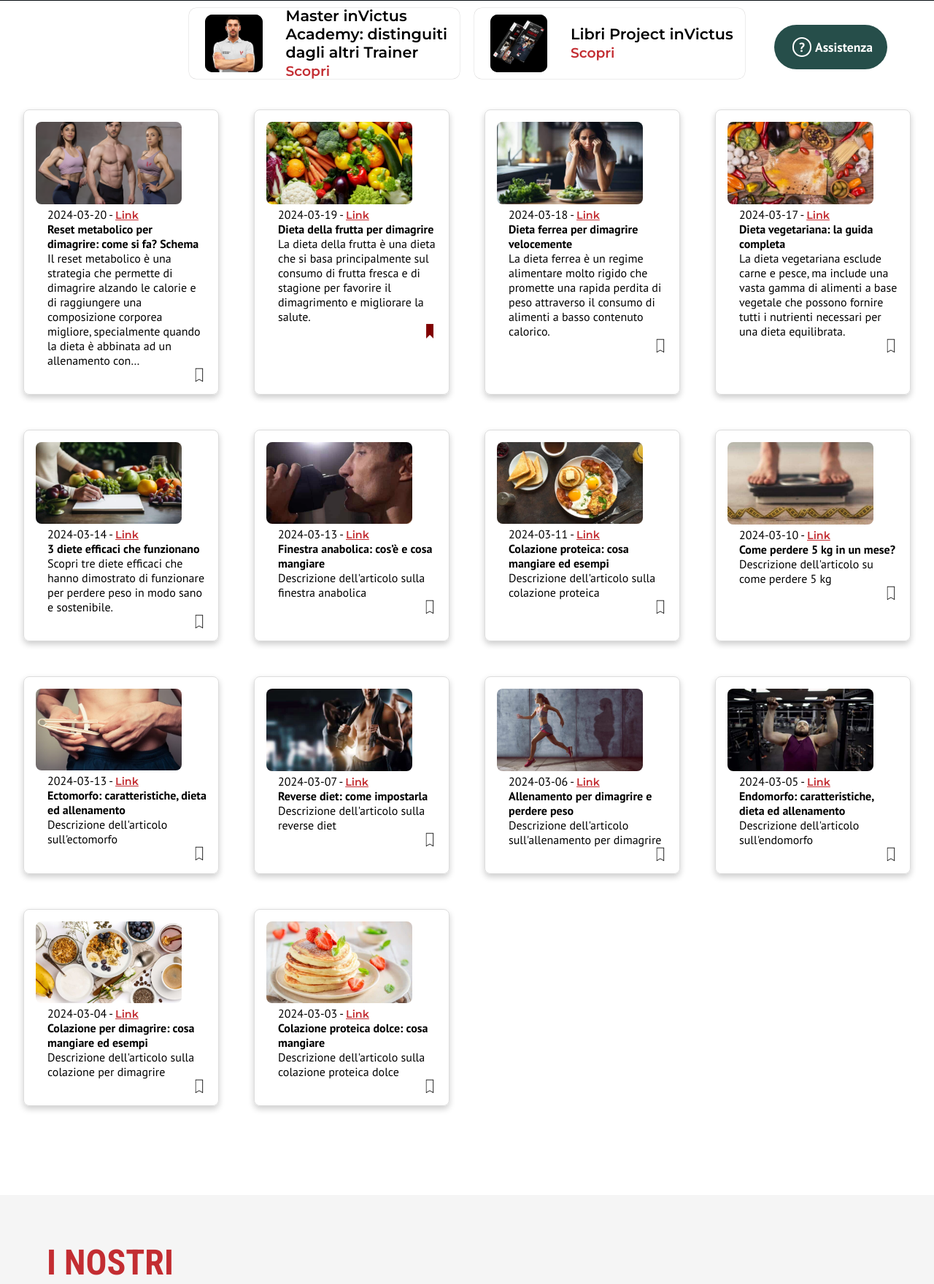
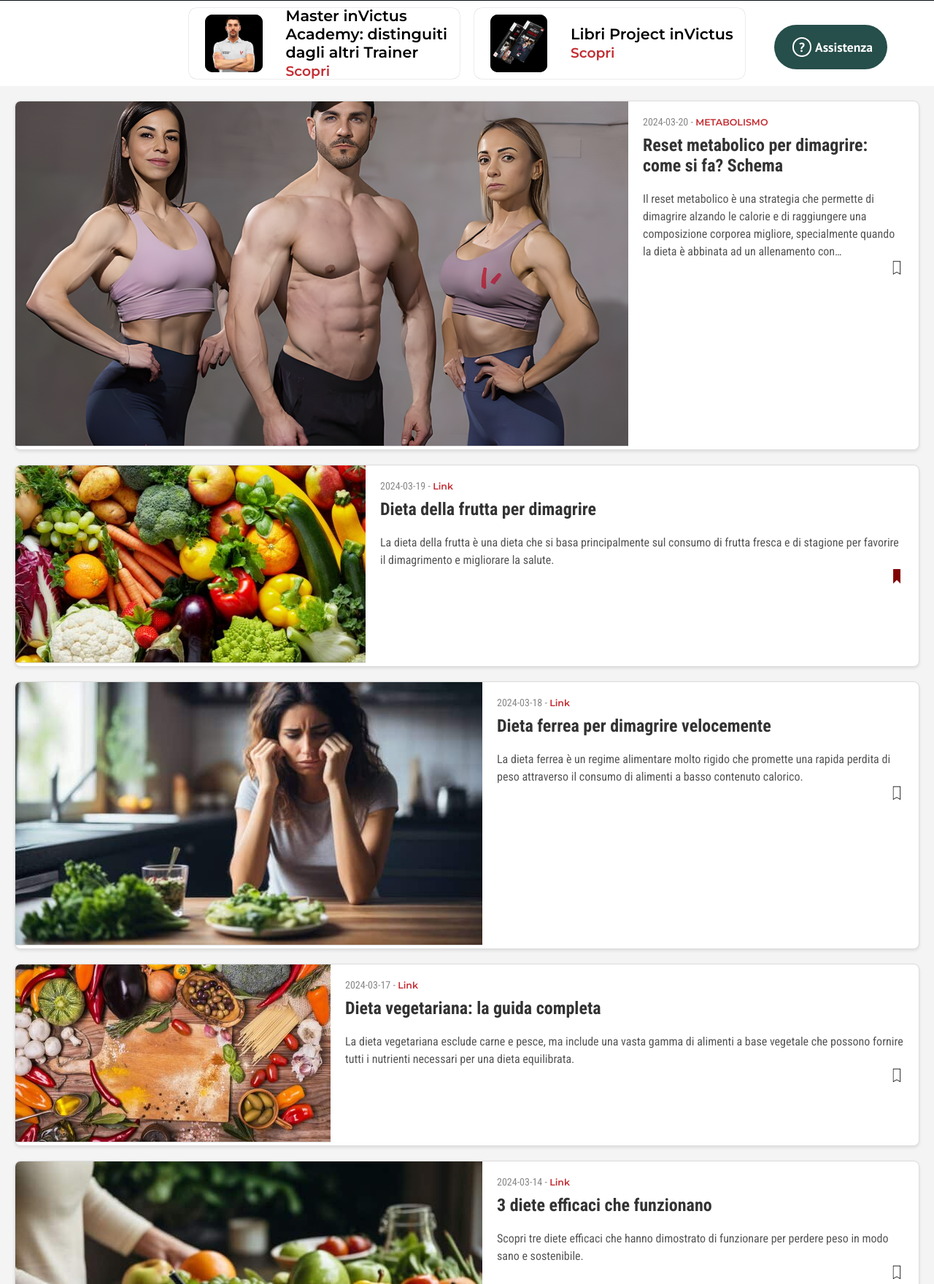
Before and after one commit to shadowlinkct/h1old, a PHP site: page /php/indexs.php in a window 1280 px wide. Shown: the part 673-2433 px from the top of the page at 73% size. Run offline with PHP 8.4, Linux system fonts and the light colour scheme; a user stored in the database is signed in; data comes from the database, SQL or seed files in the repository; both versions use the stored data as it was after the commit.

Commit message:
Add files via upload

```diff
--- a/css/index.css
+++ b/css/index.css
@@ -233,84 +233,116 @@ div.academy-container span {
 /*---- SECTION DOUBLE CONTENT FINE ----*/
 
 /*---- MULTI NEWS SECTION ----*/
-/* Stile per il contenitore principale */
-.multisectioncontainer {
-  display: grid;
-  grid-template-columns: repeat(auto-fill, minmax(300px, 1fr));
-  grid-gap: 1em;
-  padding: 1em;
-  overflow: auto; /* Gestisce il contenuto in eccesso */
+/* Stili generali */
+
+.multisection {
+  padding: 20px;
+  background-color: #f4f4f4;
 }
 
-/* Stile per il contenitore dell'articolo */
 .largetabitem {
+  background-color: #fff;
+  border: 1px solid #ddd;
+  border-radius: 8px;
+  margin-bottom: 20px;
+  overflow: hidden;
+  box-shadow: 0 2px 4px rgba(0,0,0,0.1);
+}
+
+.largetabcontent {
+  display: flex;
+  flex-wrap: wrap;
+}
+
+.imagelargetab img {
+  max-width: 100%;
+  height: auto;
+  border-bottom: 1px solid #ddd;
+}
+
+.largetabtext {
+  padding: 20px;
+  flex: 1;
   display: flex;
   flex-direction: column;
-  margin: 1em;
-  padding: 1em;
-  border: 1px solid #ddd;
-  border-radius: 8px;
-  box-shadow: 0 4px 8px 0 rgba(0,0,0,0.2);
-  transition: 0.3s;
 }
 
-
-
-.largetabitem:hover {
-  box-shadow: 0 8px 16px 0 rgba(0,0,0,0.2);
-}
-
-/* Stile per il contenuto dell'articolo */
-.largetabcontent {
-  display: flex;
-  flex-direction: row;
-  justify-content: space-between;
-  flex-wrap: wrap; /* Aggiungi questa linea */
-}
-
-
-/* Stile per l'immagine dell'articolo */
-.imagelargetab img {
-  max-width: 200px;
-  height: auto;
-  border-radius: 8px;
-}
-
-/* Stile per il testo dell'articolo */
-.largetabtext {
-  flex-grow: 1;
-  margin-left: 1em;
-  font-family: "PT Sans", sans-serif;
+.largetabtext span {
+  font-size: 14px;
+  color: #888;
 }
 
 .largetabtext h4 {
-  margin-top: 0;
+  font-size: 24px;
+  margin: 10px 0;
+  color: #333;
 }
 
 .largetabtext p {
-  margin-bottom: 0;
+  font-size: 16px;
+  line-height: 1.5;
+  color: #555;
+  margin: 10px 0 20px 0;
+  flex-grow: 1;
 }
 
-/* Stile per il segnalibro */
+.academy-link {
+  text-decoration: none;
+}
+
+.academy-link:hover {
+  text-decoration: underline;
+}
+
+.bookmark-container {
+  display: flex;
+  justify-content: flex-end;
+}
+
 .bookmark {
   width: 24px;
   height: 24px;
   cursor: pointer;
 }
 
-/* Stile per i dispositivi mobili */
-@media (max-width: 600px) {
+/* Stili responsive */
+@media (max-width: 768px) {
   .largetabcontent {
       flex-direction: column;
   }
 
   .imagelargetab img {
-      max-width: 100%;
+      border-bottom: none;
   }
 
   .largetabtext {
-      margin-left: 0;
+      padding: 15px;
   }
+
+  .largetabtext h4 {
+      font-size: 20px;
+  }
+
+  .largetabtext p {
+      font-size: 14px;
+  }
+}
+
+@media (max-width: 480px) {
+  .largetabtext {
+      padding: 10px;
+  }
+
+  .largetabtext h4 {
+      font-size: 18px;
+  }
+
+  .largetabtext p {
+      font-size: 12px;
+  }
+}
+.bookmark:hover {
+  transform: scale(1.1);
 }
 
 .bookmark-container {
--- a/javascript/ApiInterne.js
+++ b/javascript/ApiInterne.js
@@ -13,24 +13,27 @@ async function caricaArticoli() {
 function mostraArticoli(articoli) {
     const contenitore = document.getElementById('contenitore-articoli');
 
-    articoli.forEach(articolo => creaArticolo(articolo, contenitore));
+    for (let i = 0; i < articoli.length; i++) {
+        creaArticolo(articoli[i], contenitore);
+    }
 
     // Controlla i preferiti
     fetch('api.php?preferiti=true')
         .then(response => response.json())
         .then(preferiti => {
-            preferiti.forEach(preferito => {
-                const bookmark = document.getElementById('bookmark' + preferito.id_articolo);
+            for (let i = 0; i < preferiti.length; i++) {
+                const bookmark = document.getElementById('bookmark' + preferiti[i].id_articolo);
                 if (bookmark) {
                     bookmark.src = '../img/bookmark.png';
                 }
-            });
+            }
         })
         .catch(error => console.error('Errore nel caricamento dei preferiti:', error));
 
     // Aggiungi l'evento di clic ai segnalibri
     aggiungiEventiSegnalibro();
 }
+
 
 function creaArticolo(articolo, contenitore) {
     const articoloDiv = document.createElement('div');
@@ -53,15 +56,21 @@ function creaArticolo(articolo, contenitore) {
     articoloContentDiv.appendChild(articoloTextDiv);
 
     const dataSpan = document.createElement('span');
-    dataSpan.innerHTML = `${articolo.data} - <a class="academy-link" href="${articolo.link}">Link</a>`;
+    dataSpan.textContent = articolo.data + ' - ';
     articoloTextDiv.appendChild(dataSpan);
 
+    const link = document.createElement('a');
+    link.textContent = articolo.categoria || 'Link'; // Usa la categoria per il testo del link
+    link.setAttribute('href', articolo.link);
+    link.classList.add('academy-link');
+    dataSpan.appendChild(link);
+
     const titoloH4 = document.createElement('h4');
-    titoloH4.innerText = articolo.titolo;
+    titoloH4.textContent = articolo.titolo;
     articoloTextDiv.appendChild(titoloH4);
 
     const descrizioneP = document.createElement('p');
-    descrizioneP.innerText = articolo.descrizione;
+    descrizioneP.textContent = articolo.descrizione;
 
     const contenitoreSegnalibro = document.createElement('div');
     contenitoreSegnalibro.classList.add('bookmark-container');
@@ -69,7 +78,7 @@ function creaArticolo(articolo, contenitore) {
     const immagineSegnalibro = document.createElement('img');
     immagineSegnalibro.id = 'bookmark' + articolo.id;
     immagineSegnalibro.classList.add('bookmark');
-    immagineSegnalibro.src = '../img/bookmarkno.png';
+    immagineSegnalibro.setAttribute('src', '../img/bookmarkno.png');
     immagineSegnalibro.dataset.articoloId = articolo.id; // Aggiunta dell'ID dell'articolo come dato
     contenitoreSegnalibro.appendChild(immagineSegnalibro);
 
@@ -82,7 +91,7 @@ function creaArticolo(articolo, contenitore) {
 function aggiungiEventiSegnalibro() {
     const segnalibri = document.querySelectorAll('.bookmark');
     segnalibri.forEach(segnalibro => {
-        segnalibro.addEventListener('click', function() {
+        segnalibro.addEventListener('click', function () {
             const src = segnalibro.src;
             const articoloId = segnalibro.dataset.articoloId;
             if (src.includes('bookmarkno.png')) {
--- a/php/indexs.php
+++ b/php/indexs.php
@@ -77,7 +77,6 @@ require_once "dbconnection.php";
             <!-- Gli articoli verranno caricati qui dinamicamente -->
         </div>
     </section>
-    </section>
     <article class="slideshow-div">
         <div class="SideshowText">
             <h1>I NOSTRI LIBRI</h1>
```
Also changed, not shown: invictus.sql (+27 -19 lines).
